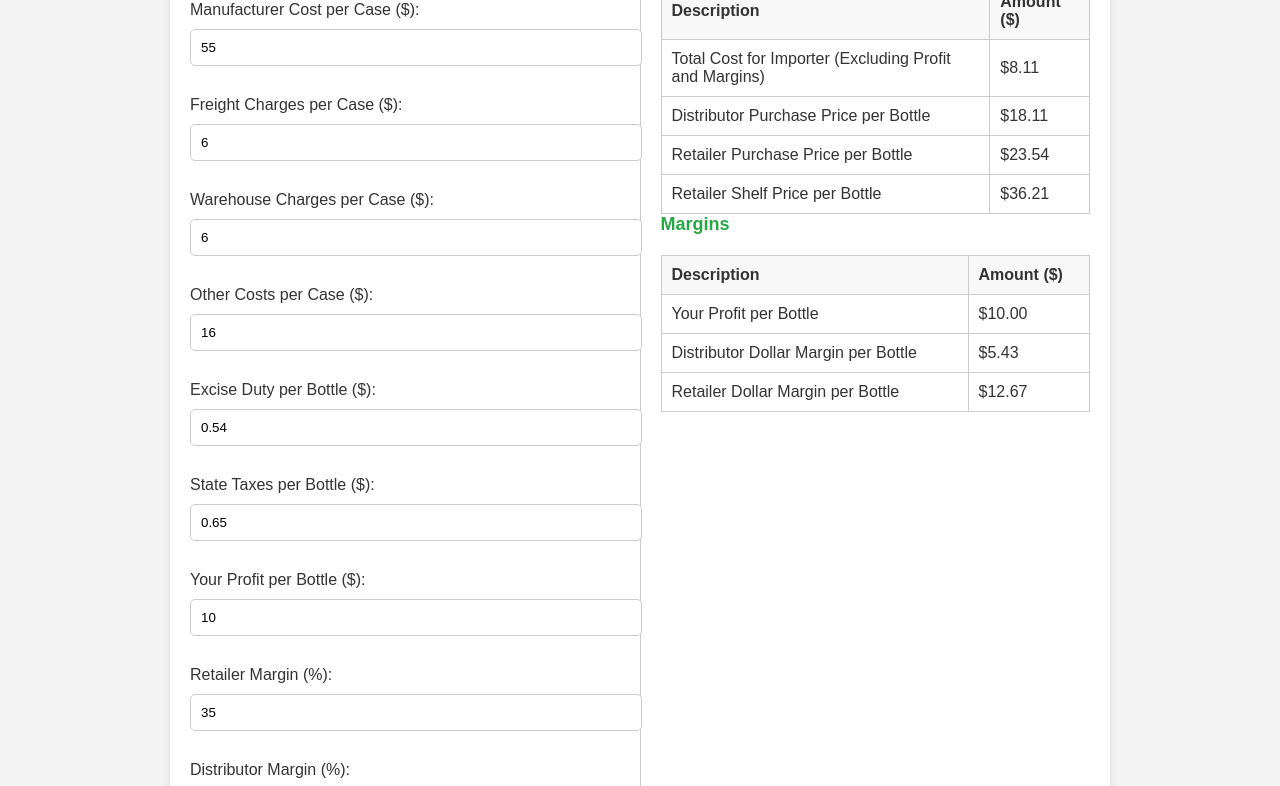
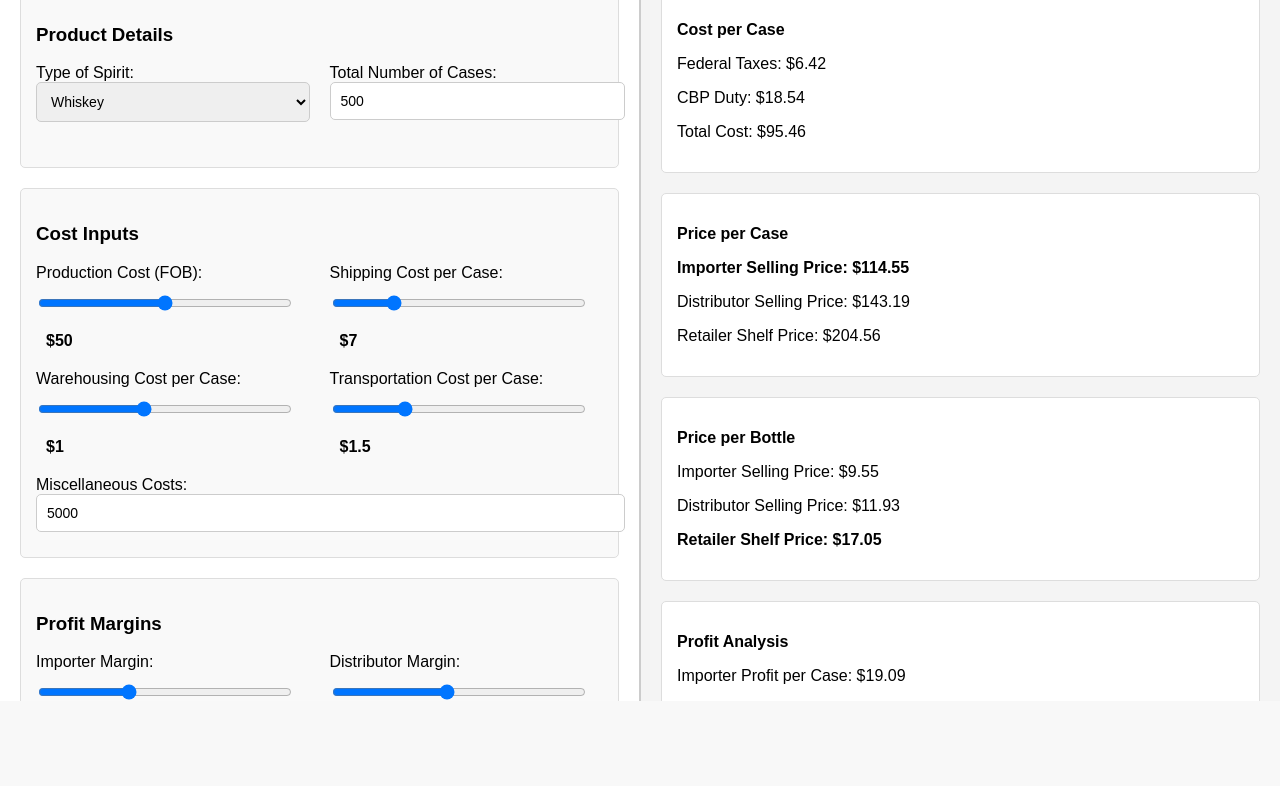
Before and after one commit to theonepa1/spirits-101, a plain HTML site: page index.html in a window 1280 px wide. Shown: the part 99-885 px from the top of the page. After the commit the page ends 800 px from the top, so only its background shows below. Drawn offline with Linux system fonts and the light colour scheme.

Commit message:
Update index.html

```diff
--- a/index.html
+++ b/index.html
@@ -3,218 +3,273 @@
 <head>
     <meta charset="UTF-8">
     <meta name="viewport" content="width=device-width, initial-scale=1.0">
-    <title>Vodka Shelf Price Calculator</title>
+    <title>Deccan Spirits Cost Analysis Tool</title>
     <style>
         body {
             font-family: Arial, sans-serif;
-            background-color: #f4f4f4;
-            color: #333;
             margin: 0;
-            padding: 20px;
+            padding: 0;
             display: flex;
-            justify-content: center;
-            align-items: flex-start;
             height: 100vh;
+            background-color: #f8f8f8;
         }
         .container {
             display: flex;
-            background-color: #fff;
+            width: 100%;
+        }
+        .panel {
             padding: 20px;
-            border-radius: 10px;
-            box-shadow: 0 0 10px rgba(0, 0, 0, 0.1);
-            width: 900px;
+            flex: 1;
+            overflow-y: auto;
         }
-        .form-container {
-            width: 50%;
-            padding-right: 20px;
-            border-right: 1px solid #ccc;
+        .left-panel {
+            background-color: #ffffff;
+            border-right: 2px solid #ccc;
         }
-        .result-container {
-            width: 50%;
-            padding-left: 20px;
+        .right-panel {
+            background-color: #f4f4f4;
         }
-        h1 {
-            color: #007bff;
-            font-size: 24px;
+        h2 {
+            margin-bottom: 20px;
+            color: #333;
         }
-        label {
-            display: block;
-            margin: 15px 0 5px;
-            text-align: left;
+        .compact-row {
+            display: flex;
+            justify-content: space-between;
+            gap: 20px;
+            margin-bottom: 20px;
         }
-        input[type="number"] {
+        .compact-row > div {
+            flex: 1;
+        }
+        input, select {
             width: 100%;
+            margin-bottom: 10px;
             padding: 10px;
-            margin: 5px 0 15px;
+            font-size: 14px;
             border: 1px solid #ccc;
             border-radius: 5px;
         }
-        table {
-            width: 100%;
-            border-collapse: collapse;
-            margin-top: 20px;
+        input[type="range"] {
+            width: 85%;
         }
-        table, th, td {
-            border: 1px solid #ccc;
+        .output-section {
+            background-color: #fff;
+            padding: 15px;
+            border: 1px solid #ddd;
+            border-radius: 5px;
+            margin-bottom: 20px;
         }
-        th, td {
-            padding: 10px;
-            text-align: left;
+        .output-title {
+            font-size: 16px;
+            font-weight: bold;
+            margin-bottom: 10px;
         }
-        th {
-            background-color: #f8f8f8;
+        .bold-value {
+            font-weight: bold;
+            color: #000;
         }
-        .result-container h2 {
-            margin-top: 0;
-            color: #28a745;
-            font-size: 18px;
+        .slider-value {
+            font-weight: bold;
+            margin-left: 10px;
+        }
+        .subsection {
+            background-color: #f9f9f9;
+            padding: 15px;
+            border: 1px solid #ddd;
+            border-radius: 5px;
+            margin-bottom: 20px;
         }
     </style>
 </head>
 <body>
     <div class="container">
-        <div class="form-container">
-            <h1>Vodka Shelf Price Calculator</h1>
-            <form id="priceCalculator">
-                <label for="manufacturerCost">Manufacturer Cost per Case ($):</label>
-                <input type="number" id="manufacturerCost" value="55" step="0.01" required>
+        <!-- Left Panel: Inputs -->
+        <div class="panel left-panel">
+            <h2>Input Details</h2>
+            <div class="subsection">
+                <h3>Product Details</h3>
+                <div class="compact-row">
+                    <div>
+                        <label for="type">Type of Spirit:</label>
+                        <select id="type">
+                            <option value="whiskey">Whiskey</option>
+                            <option value="vodka">Vodka</option>
+                            <option value="gin">Gin</option>
+                            <option value="rum">Rum</option>
+                        </select>
+                    </div>
+                    <div>
+                        <label for="cases">Total Number of Cases:</label>
+                        <input type="number" id="cases" min="500" max="10000" value="500">
+                    </div>
+                </div>
+            </div>
 
-                <label for="freightCharges">Freight Charges per Case ($):</label>
-                <input type="number" id="freightCharges" value="6" step="0.01" required>
+            <div class="subsection">
+                <h3>Cost Inputs</h3>
+                <div class="compact-row">
+                    <div>
+                        <label for="fob">Production Cost (FOB):</label>
+                        <input type="range" id="fob" min="30" max="70" value="50">
+                        <span class="slider-value" id="fob-slider-value">$50</span>
+                    </div>
+                    <div>
+                        <label for="shipping">Shipping Cost per Case:</label>
+                        <input type="range" id="shipping" min="5" max="15" value="7">
+                        <span class="slider-value" id="shipping-slider-value">$7</span>
+                    </div>
+                </div>
+                <div class="compact-row">
+                    <div>
+                        <label for="warehousing">Warehousing Cost per Case:</label>
+                        <input type="range" id="warehousing" min="0.5" max="3" value="1">
+                        <span class="slider-value" id="warehousing-slider-value">$1</span>
+                    </div>
+                    <div>
+                        <label for="transportation">Transportation Cost per Case:</label>
+                        <input type="range" id="transportation" min="1" max="5" value="1.5">
+                        <span class="slider-value" id="transportation-slider-value">$1.5</span>
+                    </div>
+                </div>
+                <div>
+                    <label for="misc">Miscellaneous Costs:</label>
+                    <input type="number" id="misc" value="5000">
+                </div>
+            </div>
 
-                <label for="warehouseCharges">Warehouse Charges per Case ($):</label>
-                <input type="number" id="warehouseCharges" value="6" step="0.01" required>
+            <div class="subsection">
+                <h3>Profit Margins</h3>
+                <div class="compact-row">
+                    <div>
+                        <label for="importer-margin">Importer Margin:</label>
+                        <input type="range" id="importer-margin" min="5" max="50" value="20">
+                        <span class="slider-value" id="importer-margin-slider-value">20%</span>
+                    </div>
+                    <div>
+                        <label for="distributor-margin">Distributor Margin:</label>
+                        <input type="range" id="distributor-margin" min="5" max="50" value="25">
+                        <span class="slider-value" id="distributor-margin-slider-value">25%</span>
+                    </div>
+                </div>
+                <div>
+                    <label for="retailer-margin">Retailer Margin:</label>
+                    <input type="range" id="retailer-margin" min="10" max="50" value="30">
+                    <span class="slider-value" id="retailer-margin-slider-value">30%</span>
+                </div>
+            </div>
+        </div>
 
-                <label for="otherCosts">Other Costs per Case ($):</label>
-                <input type="number" id="otherCosts" value="16" step="0.01" required>
+        <!-- Right Panel: Outputs -->
+        <div class="panel right-panel">
+            <h2>Output Results</h2>
 
-                <label for="exciseDuty">Excise Duty per Bottle ($):</label>
-                <input type="number" id="exciseDuty" value="0.54" step="0.01" required>
+            <!-- Cost per Case Section -->
+            <div class="output-section">
+                <p class="output-title">Cost per Case</p>
+                <p>Federal Taxes: $<span id="excise-tax">0</span></p>
+                <p>CBP Duty: $<span id="cbp-duty">0</span></p>
+                <p>Total Cost: $<span id="total-cost">0</span></p>
+            </div>
 
-                <label for="stateTaxes">State Taxes per Bottle ($):</label>
-                <input type="number" id="stateTaxes" value="0.65" step="0.01" required>
+            <!-- Price per Case Section -->
+            <div class="output-section">
+                <p class="output-title">Price per Case</p>
+                <p><b>Importer Selling Price: $<span id="importer-price" class="bold-value">0</span></b></p>
+                <p>Distributor Selling Price: $<span id="distributor-price">0</span></p>
+                <p>Retailer Shelf Price: $<span id="retail-price">0</span></p>
+            </div>
 
-                <label for="myProfit">Your Profit per Bottle ($):</label>
-                <input type="number" id="myProfit" value="10" step="0.01" required>
+            <!-- Price per Bottle Section -->
+            <div class="output-section">
+                <p class="output-title">Price per Bottle</p>
+                <p>Importer Selling Price: $<span id="importer-price-bottle">0</span></p>
+                <p>Distributor Selling Price: $<span id="distributor-price-bottle">0</span></p>
+                <p><b>Retailer Shelf Price: $<span id="retail-price-bottle" class="bold-value">0</span></b></p>
+            </div>
 
-                <label for="retailerMargin">Retailer Margin (%):</label>
-                <input type="number" id="retailerMargin" value="35" step="0.01" required>
-
-                <label for="distributorMargin">Distributor Margin (%):</label>
-                <input type="number" id="distributorMargin" value="30" step="0.01" required>
-            </form>
-        </div>
-        <div class="result-container">
-            <h2>Cost Breakdown</h2>
-            <table>
-                <thead>
-                    <tr>
-                        <th>Description</th>
-                        <th>Amount ($)</th>
-                    </tr>
-                </thead>
-                <tbody>
-                    <tr>
-                        <td>Total Cost for Importer (Excluding Profit and Margins)</td>
-                        <td id="total-importer-cost"></td>
-                    </tr>
-                    <tr>
-                        <td>Distributor Purchase Price per Bottle</td>
-                        <td id="result-distributor-price"></td>
-                    </tr>
-                    <tr>
-                        <td>Retailer Purchase Price per Bottle</td>
-                        <td id="result-retailer-price"></td>
-                    </tr>
-                    <tr>
-                        <td>Retailer Shelf Price per Bottle</td>
-                        <td id="result-shelf-price"></td>
-                    </tr>
-                </tbody>
-            </table>
-            <h2>Margins</h2>
-            <table>
-                <thead>
-                    <tr>
-                        <th>Description</th>
-                        <th>Amount ($)</th>
-                    </tr>
-                </thead>
-                <tbody>
-                    <tr>
-                        <td>Your Profit per Bottle</td>
-                        <td id="result-my-profit"></td>
-                    </tr>
-                    <tr>
-                        <td>Distributor Dollar Margin per Bottle</td>
-                        <td id="result-distributor-margin"></td>
-                    </tr>
-                    <tr>
-                        <td>Retailer Dollar Margin per Bottle</td>
-                        <td id="result-retailer-margin"></td>
-                    </tr>
-                </tbody>
-            </table>
+            <!-- Profit Analysis Section -->
+            <div class="output-section">
+                <p class="output-title">Profit Analysis</p>
+                <p>Importer Profit per Case: $<span id="importer-profit-case">0</span></p>
+                <p>Importer Total Profit: $<span id="importer-profit">0</span></p>
+            </div>
         </div>
     </div>
 
     <script>
-        function calculateShelfPrice() {
-            const manufacturerCost = parseFloat(document.getElementById('manufacturerCost').value) || 0;
-            const freightCharges = parseFloat(document.getElementById('freightCharges').value) || 0;
-            const warehouseCharges = parseFloat(document.getElementById('warehouseCharges').value) || 0;
-            const otherCosts = parseFloat(document.getElementById('otherCosts').value) || 0;
-            const exciseDuty = parseFloat(document.getElementById('exciseDuty').value) || 0;
-            const stateTaxes = parseFloat(document.getElementById('stateTaxes').value) || 0;
-            const myProfit = parseFloat(document.getElementById('myProfit').value) || 0;
-            const retailerMargin = parseFloat(document.getElementById('retailerMargin').value) / 100 || 0;
-            const distributorMargin = parseFloat(document.getElementById('distributorMargin').value) / 100 || 0;
+        const CBP_RATES = { whiskey: 2.06, vodka: 1.78, gin: 2.38, rum: 1.59 };
 
-            // Assume 1 case = 12 bottles
-            const bottlesPerCase = 12;
+        function syncInput(sliderId, valueDisplayId) {
+            const slider = document.getElementById(sliderId);
+            const valueDisplay = document.getElementById(valueDisplayId);
 
-            // Calculate total cost per case
-            const totalCostPerCase = manufacturerCost + freightCharges + warehouseCharges + otherCosts;
-            const costPerBottle = totalCostPerCase / bottlesPerCase;
-
-            // Calculate total cost for importer (excluding profit and margins)
-            const totalImporterCost = costPerBottle + exciseDuty + stateTaxes;
-
-            // Calculate distributor price per bottle (before margin)
-            const distributorPricePerBottle = totalImporterCost + myProfit;
-
-            // Calculate distributor price per bottle with margin
-            const distributorPriceWithMargin = distributorPricePerBottle * (1 + distributorMargin);
-
-            // Calculate retailer purchase price (price distributor sells to retailer)
-            const retailerPurchasePrice = distributorPriceWithMargin;
-
-            // Calculate retailer shelf price
-            const retailerShelfPrice = retailerPurchasePrice / (1 - retailerMargin);
-
-            // Calculate dollar margins
-            const distributorDollarMargin = distributorPricePerBottle * distributorMargin;
-            const retailerDollarMargin = retailerShelfPrice - retailerPurchasePrice;
-
-            // Display the results
-            document.getElementById('total-importer-cost').textContent = `$${totalImporterCost.toFixed(2)}`;
-            document.getElementById('result-distributor-price').textContent = `$${distributorPricePerBottle.toFixed(2)}`;
-            document.getElementById('result-retailer-price').textContent = `$${retailerPurchasePrice.toFixed(2)}`;
-            document.getElementById('result-shelf-price').textContent = `$${retailerShelfPrice.toFixed(2)}`;
-            document.getElementById('result-my-profit').textContent = `$${myProfit.toFixed(2)}`;
-            document.getElementById('result-distributor-margin').textContent = `$${distributorDollarMargin.toFixed(2)}`;
-            document.getElementById('result-retailer-margin').textContent = `$${retailerDollarMargin.toFixed(2)}`;
+            slider.addEventListener("input", () => {
+                valueDisplay.textContent = sliderId.includes("margin") ? slider.value + "%" : `$${slider.value}`;
+                calculateResults();
+            });
         }
 
-        // Add event listeners to automatically calculate on input change
-        document.querySelectorAll('input').forEach(input => {
-            input.addEventListener('input', function() {
-                calculateShelfPrice();
-            });
-        });
+        // Sync sliders
+        syncInput("fob", "fob-slider-value");
+        syncInput("shipping", "shipping-slider-value");
+        syncInput("warehousing", "warehousing-slider-value");
+        syncInput("transportation", "transportation-slider-value");
+        syncInput("importer-margin", "importer-margin-slider-value");
+        syncInput("distributor-margin", "distributor-margin-slider-value");
+        syncInput("retailer-margin", "retailer-margin-slider-value");
 
-        // Initial calculation with default values
-        calculateShelfPrice();
+        function calculateResults() {
+            const cases = Number(document.getElementById("cases").value);
+            const spiritType = document.getElementById("type").value;
+            const fob = Number(document.getElementById("fob").value);
+            const shipping = Number(document.getElementById("shipping").value);
+            const warehousing = Number(document.getElementById("warehousing").value);
+            const transportation = Number(document.getElementById("transportation").value);
+            const misc = Number(document.getElementById("misc").value);
+
+            const importerMargin = Number(document.getElementById("importer-margin").value) / 100;
+            const distributorMargin = Number(document.getElementById("distributor-margin").value) / 100;
+            const retailerMargin = Number(document.getElementById("retailer-margin").value) / 100;
+
+            const proofGallonsPerCase = 2.37753;
+            const proofLitersPerCase = proofGallonsPerCase * 3.78541;
+
+            const federalTaxPerCase = proofGallonsPerCase * 2.7; // Federal tax
+            const cbpDutyPerCase = proofLitersPerCase * CBP_RATES[spiritType]; // CBP duty
+
+            const baseCost = fob + shipping + warehousing + transportation + (misc / cases);
+            const totalCostPerCase = baseCost + federalTaxPerCase + cbpDutyPerCase;
+
+            const importerPrice = totalCostPerCase * (1 + importerMargin);
+            const distributorPrice = importerPrice * (1 + distributorMargin);
+            const retailPrice = distributorPrice / (1 - retailerMargin);
+
+            const importerPriceBottle = importerPrice / 12;
+            const distributorPriceBottle = distributorPrice / 12;
+            const retailPriceBottle = retailPrice / 12;
+
+            const importerProfitPerCase = importerPrice - totalCostPerCase;
+            const importerTotalProfit = importerProfitPerCase * cases;
+
+            document.getElementById("excise-tax").textContent = federalTaxPerCase.toFixed(2);
+            document.getElementById("cbp-duty").textContent = cbpDutyPerCase.toFixed(2);
+            document.getElementById("total-cost").textContent = totalCostPerCase.toFixed(2);
+            document.getElementById("importer-price").textContent = importerPrice.toFixed(2);
+            document.getElementById("distributor-price").textContent = distributorPrice.toFixed(2);
+            document.getElementById("retail-price").textContent = retailPrice.toFixed(2);
+            document.getElementById("importer-price-bottle").textContent = importerPriceBottle.toFixed(2);
+            document.getElementById("distributor-price-bottle").textContent = distributorPriceBottle.toFixed(2);
+            document.getElementById("retail-price-bottle").textContent = retailPriceBottle.toFixed(2);
+            document.getElementById("importer-profit-case").textContent = importerProfitPerCase.toFixed(2);
+            document.getElementById("importer-profit").textContent = importerTotalProfit.toFixed(2);
+        }
+
+        document.getElementById("type").addEventListener("change", calculateResults);
+        document.getElementById("cases").addEventListener("input", calculateResults);
+        document.getElementById("misc").addEventListener("input", calculateResults);
+
+        calculateResults();
     </script>
 </body>
 </html>
```
